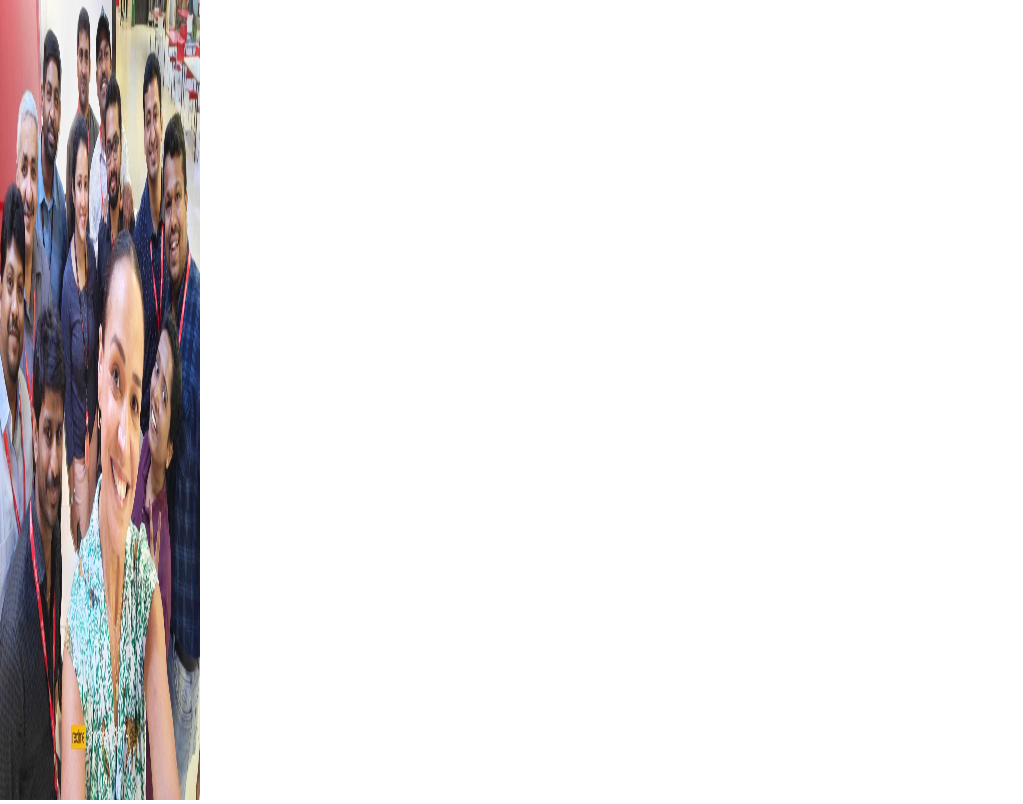
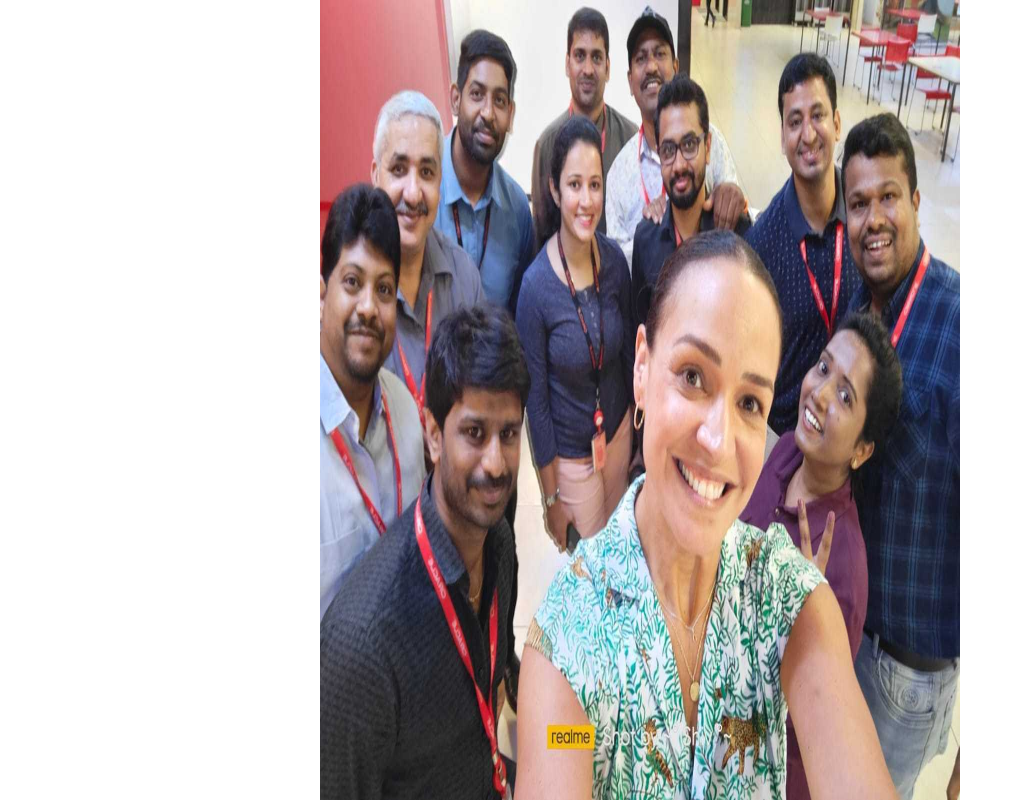
Before and after one commit to Supriya2007/picture7, a plain HTML site: page index.html in a window 1280 px wide. Shown: the whole page, without its empty margins (0-1023 px from the left). Drawn offline with Linux system fonts and the light colour scheme.

Commit message:
Update index.html

```diff
--- a/index.html
+++ b/index.html
@@ -9,18 +9,17 @@ body, html {
   font-family: Arial, Helvetica, sans-serif;
 }
 
-.bg-image {
-  background-image: url("pic7.jpg");
-  height: 80%;
-  background-position: center;
-  background-repeat: no-repeat;
-  background-size: cover;
+.center {
+  display: block;
+  margin-left: auto;
+  margin-right: auto;
+  width: 50%;
 }
 
 </style>
 </head>
 <body>
-<img src="pic7.jpg" alt="Welcome 2023" width="200" height="800">
+<img src="pic7.jpg" alt="Welcome 2023" width="500" height="800" class="center">
 
 
 </body>
```
